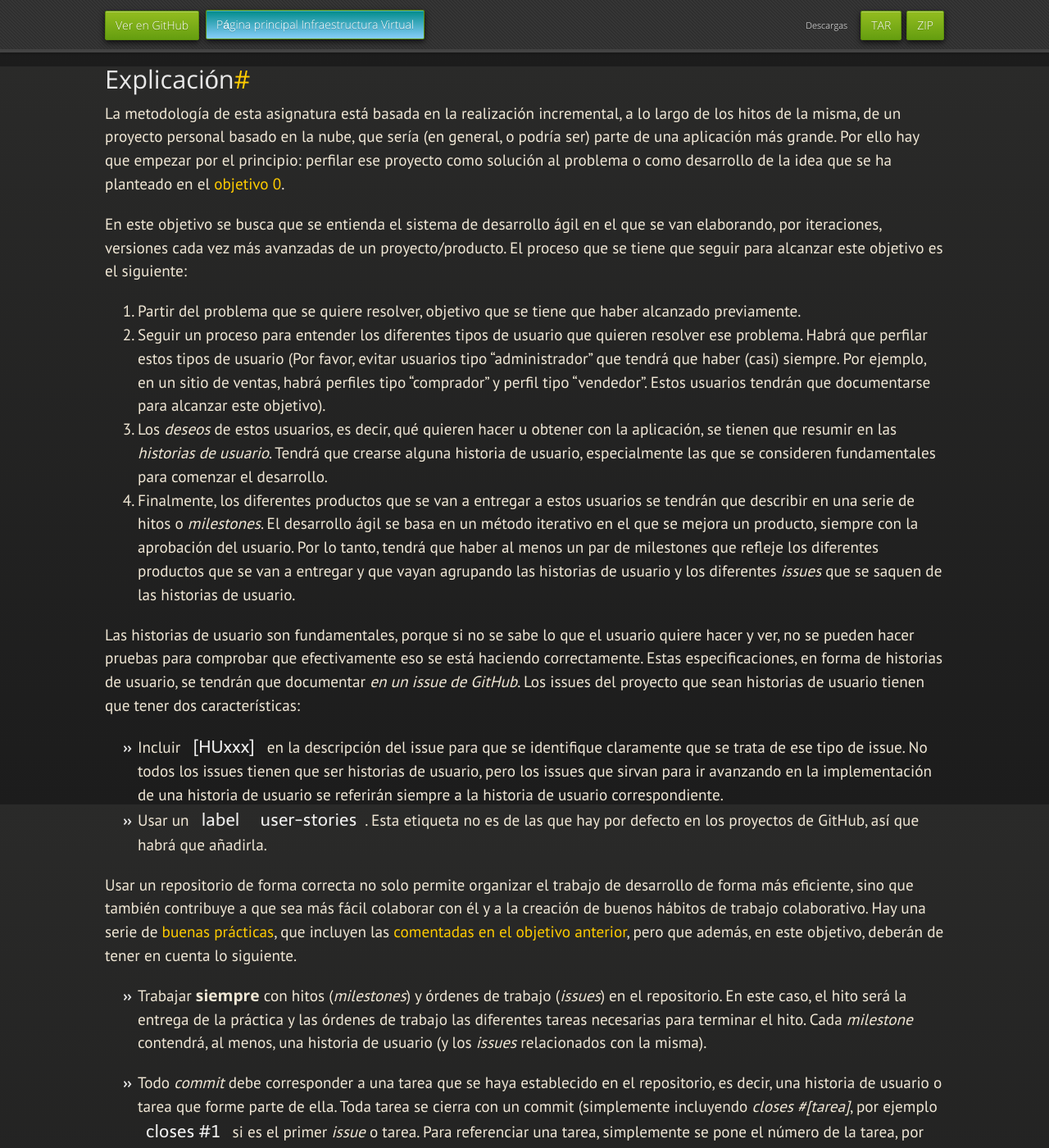
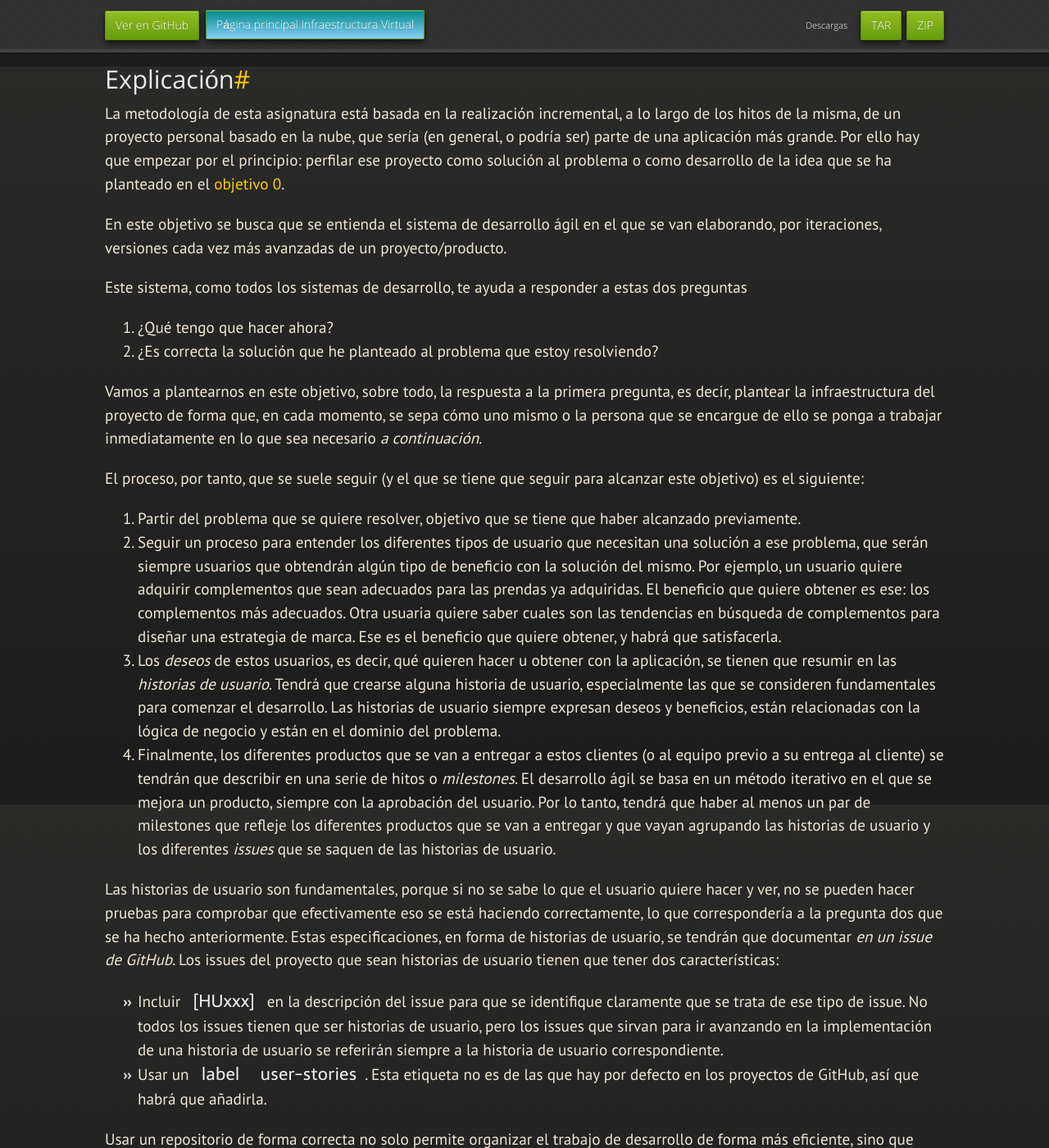
Before and after one commit to JJ/IV, a Jekyll site: the page built from documentos/proyecto/1.Infraestructura.md, in a window 1280 px wide and 1400 px high, scrolled down 819 px. Shown: the whole window at 82% size. Built offline with Jekyll 4.4.1, drawn with Linux system fonts in a browser that asks for light colours; nearby versions of some CDN libraries; some web fonts are replaced; our own code applies the rules of GitHub Pages for plain Markdown files; some of the changed text lies outside the part shown.

Commit message:
Sync documentos/proyecto/1.Infraestructura.md de master a gh-pages

````diff
--- a/documentos/proyecto/1.Infraestructura.md
+++ b/documentos/proyecto/1.Infraestructura.md
@@ -50,22 +50,40 @@ desarrollo de la idea que se ha planteado en el [objetivo
 
 En este objetivo se busca que se entienda el sistema de desarrollo
 ágil en el que se van elaborando, por iteraciones, versiones cada vez
-más avanzadas de un proyecto/producto. El proceso que se tiene que
-seguir para alcanzar este objetivo es el siguiente:
+más avanzadas de un proyecto/producto.
+
+Este sistema, como todos los sistemas de desarrollo, te ayuda a responder a
+estas dos preguntas
+
+1. ¿Qué tengo que hacer ahora?
+2. ¿Es correcta la solución que he planteado al problema que estoy resolviendo?
+
+Vamos a plantearnos en este objetivo, sobre todo, la respuesta a la primera
+pregunta, es decir, plantear la infraestructura del proyecto de forma que, en
+cada momento, se sepa cómo uno mismo o la persona que se encargue de ello se
+ponga a trabajar inmediatamente en lo que sea necesario *a continuación*.
+
+El proceso, por tanto, que se suele seguir (y el que se tiene que
+seguir para alcanzar este objetivo) es el siguiente:
 
 1. Partir del problema que se quiere resolver, objetivo que se tiene que haber
    alcanzado previamente.
-2. Seguir un proceso para entender los diferentes tipos de usuario que quieren
-   resolver ese problema. Habrá que perfilar estos tipos de usuario (Por favor,
-   evitar usuarios tipo "administrador" que tendrá que haber (casi) siempre. Por
-   ejemplo, en un sitio de ventas, habrá perfiles tipo "comprador" y perfil tipo
-   "vendedor". Estos usuarios tendrán que documentarse para alcanzar este
-   objetivo).
+2. Seguir un proceso para entender los diferentes tipos de usuario que necesitan
+   una solución a ese problema, que serán siempre usuarios que obtendrán algún
+   tipo de beneficio con la solución del mismo. Por ejemplo, un usuario quiere
+   adquirir complementos que sean adecuados para las prendas ya adquiridas. El
+   beneficio que quiere obtener es ese: los complementos más adecuados. Otra
+   usuaria quiere saber cuales son las tendencias en búsqueda de complementos
+   para diseñar una estrategia de marca. Ese es el beneficio que quiere obtener,
+   y habrá que satisfacerla.
 3. Los *deseos* de estos usuarios, es decir, qué quieren hacer u obtener con la
    aplicación, se tienen que resumir en las *historias de usuario*. Tendrá que
    crearse alguna historia de usuario, especialmente las que se consideren
-   fundamentales para comenzar el desarrollo.
-4. Finalmente, los diferentes productos que se van a entregar a estos usuarios
+   fundamentales para comenzar el desarrollo. Las historias de usuario siempre
+   expresan deseos y beneficios, están relacionadas con la lógica de negocio y
+   están en el dominio del problema.
+4. Finalmente, los diferentes productos que se van a entregar a estos clientes
+   (o al equipo previo a su entrega al cliente)
    se tendrán que describir en una serie de hitos o *milestones*. El desarrollo
    ágil se basa en un método iterativo en el que se mejora un producto, siempre
    con la aprobación del usuario. Por lo tanto, tendrá que haber al menos un par
@@ -75,7 +93,9 @@ seguir para alcanzar este objetivo es el siguiente:
 
 Las historias de usuario son fundamentales, porque si no se sabe lo que el
 usuario quiere hacer y ver, no se pueden hacer pruebas para comprobar que
-efectivamente eso se está haciendo correctamente. Estas especificaciones, en
+efectivamente eso se está haciendo correctamente, lo que correspondería a la
+pregunta dos que se ha hecho anteriormente.
+Estas especificaciones, en
 forma de historias de usuario, se tendrán que documentar *en un issue de
 GitHub*. Los issues del proyecto que sean
 historias de usuario tienen que tener dos características:
@@ -198,7 +218,7 @@ el README, y en un directorio `docs` escrita en Markdown.
 Como mínimo, y para pasar los tests, esta entrega incluirá
 
 * Un subdirectorio `docs` donde se pondrá material adicional (que se
-  tendrá que enlazar desde el README en el apartado que se esté
+  tendrá que enlazar desde el `README` en el apartado que se esté
   corrigiendo en ese momento).
 * Al menos una "historia de usuario" en un issue de la
   forma descrita más arriba, es decir, con la cadena HU en la
@@ -224,6 +244,8 @@ profesor**. Adicionalmente, se puede pasar el PR a "borrador"
 En este objetivo, deberás comprobar que la respuesta a estas preguntas
 es positiva. Si no lo es, tendrás que pensar que alguno de los conceptos no los
 entiendes muy bien y tendrás que replantearte la formulación correspondiente.
+Están puestas aquí para que las copies y pegues en el cuerpo del PR que hagas en
+tu propio repositorio.
 
 ### Sobre los milestones
 
@@ -256,16 +278,18 @@ entiendes muy bien y tendrás que replantearte la formulación correspondiente.
 
 ### Sobre las historias de usuario
 
-1. ¿He tenido en cuenta en las historias de usuario que se trata de un
-   proyecto que se desplegará en la nube en las mismas?
-2. ¿Están descritos todos los conceptos mencionados en las HUs con
+```plain
+* [ ] ¿He tenido en cuenta en las historias de usuario que se trata de un
+   proyecto que se desplegará en la nube?
+* [ ] ¿Están descritos todos los conceptos mencionados en las HUs con
    suficiente claridad, generalmente en documentos aparte?
-3. ¿Tienen coherencia suficiente las historias de usuario, y en caso
+* [ ] ¿Tienen coherencia suficiente las historias de usuario, y en caso
    de que no lo tengan, se ha escrito un *user journey* para
    aclararlo?
-4. ¿Todas las historias de usuario representan un beneficio para el
+* [ ] ¿Todas las historias de usuario representan un beneficio para el
     mismo y se relacionan con la lógica de negocio? Es decir, ¿los usuarios
     *desean* hacerlo o tú deseas que el usuario te lo pida para hacerlo?
+```
 
 ### Resumen
 
````
Also changed, not shown: other parts of documentos/proyecto/1.Infraestructura.md (+4 -4 lines).
